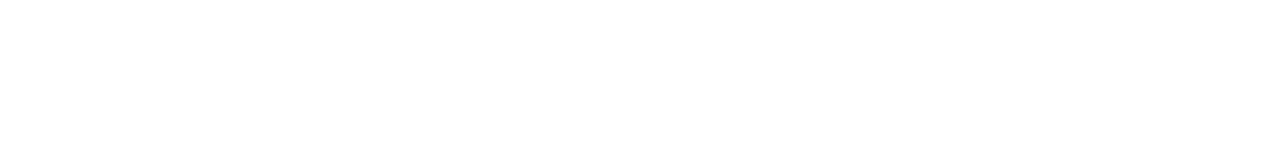
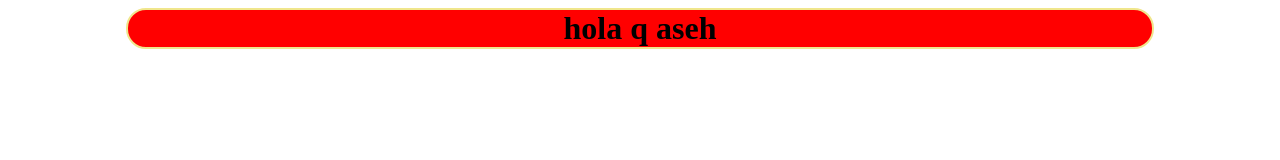
Before and after one commit to ro0zu/git-test, a plain HTML site: page index.html in a window 1280 px wide. Drawn offline with Linux system fonts and the light colour scheme.

Commit message:
comenzando los estilos

```diff
--- a/css/misestilos.css
+++ b/css/misestilos.css
@@ -0,0 +1,8 @@
+h1{
+    background-color: red;
+    width: 80vw;
+    margin: 0 auto;
+    border: 2px solid khaki;
+    border-radius: 20px;
+    text-align: center;
+}
--- a/index.html
+++ b/index.html
@@ -4,8 +4,9 @@
     <meta charset="UTF-8">
     <meta name="viewport" content="width=device-width, initial-scale=1.0">
     <title>git y github</title>
+    <link rel="stylesheet" href="css/misestilos.css">
 </head>
 <body>
-
+    <h1>hola q aseh</h1>
 </body>
 </html>
```
